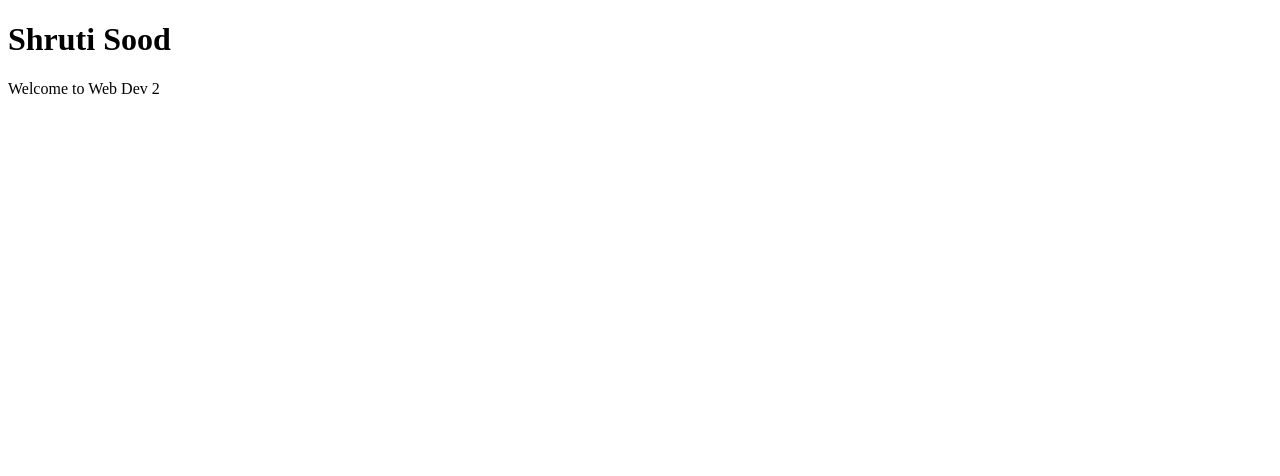
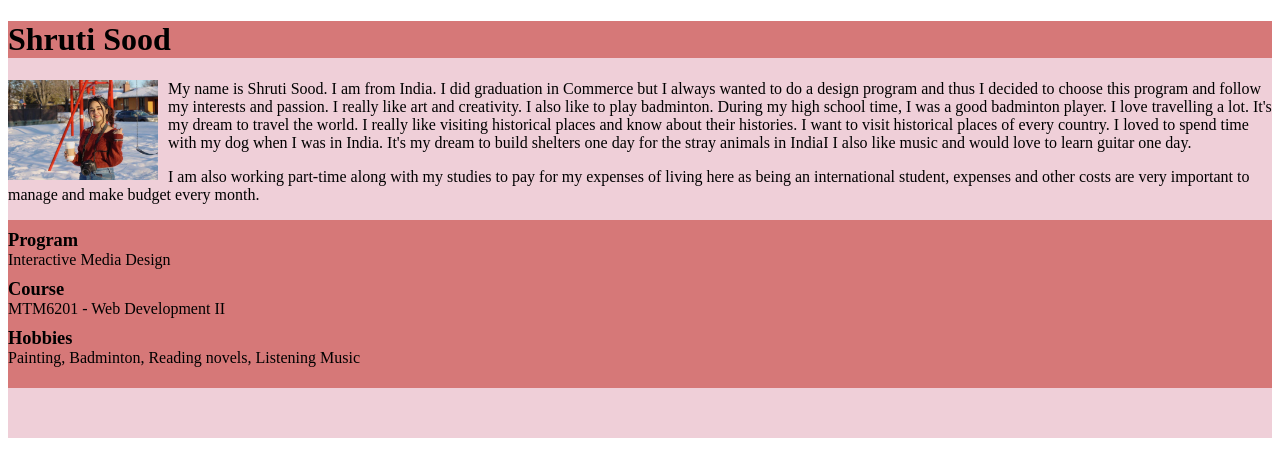
Before and after one commit to Shruti00123/mtm6201-week1, a plain HTML site: page index.html in a window 1280 px wide. Drawn offline with Linux system fonts and the light colour scheme.

Commit message:
css changes

```diff
--- /dev/null
+++ b/css/main.css
@@ -0,0 +1,26 @@
+.image{
+    max-width: 150px;
+    height: auto;
+    float: left;
+    margin-right: 10px;
+}
+.list{
+    background-color:  rgb(214, 120, 120);
+    padding-bottom: 5px;
+}
+dt{
+    font-weight: bold;
+    font-size: 1.15rem;
+    padding-top: 10px;
+}
+dd{
+    margin: 0;
+}
+.wrapper{
+    background-color: rgb(239, 207, 216);
+    padding-bottom: 50px;
+}
+
+h1{
+    background-color: rgb(214, 120, 120);
+}
--- a/index.html
+++ b/index.html
@@ -1,15 +1,40 @@
 <!DOCTYPE html>
 <html lang="en">
+
 <head>
     <meta charset="UTF-8">
     <meta http-equiv="X-UA-Compatible" content="IE=edge">
     <meta name="viewport" content="width=device-width, initial-scale=1.0">
+    <link rel="stylesheet" href="css/main.css">
     <title>Shruti Sood</title>
 </head>
+
 <body>
     <div class="wrapper">
         <h1>Shruti Sood</h1>
-        <p>Welcome to Web Dev 2</p>
+        <img src="images/myimage.jpg" alt="image description" class="image">
+        <div class="text">
+            <p>
+                My name is Shruti Sood. I am from India. I did graduation in Commerce but I always wanted to do a design
+                program and thus I decided to choose this program and follow my interests and passion. I really like art
+                and creativity. I also like to play badminton. During my high school time, I was a good badminton player. I love travelling a lot. It's my dream to travel the world. I really like visiting historical places and know about their histories. I want to visit historical places of every country. I loved to spend time with my dog when I was in India. It's my dream to build shelters one day for the stray animals in IndiaI I also like music and would love to learn guitar one day.
+            </p>
+            <p>
+                I am also working part-time along with my studies to pay for my expenses of living here as being an international student, expenses and other costs are very important to manage and make budget every month.
+            </p>
+        </div>
+
+        <div class="list">
+            <dl>
+                <dt>Program</dt>
+                <dd>Interactive Media Design</dd>
+                <dt>Course</dt>
+                <dd>MTM6201 - Web Development II</dd>
+                <dt>Hobbies</dt>
+                <dd>Painting, Badminton, Reading novels, Listening Music</dd>
+            </dl>
+        </div>
     </div>
 </body>
+
 </html>
```
Also changed, not shown: images/myimage.jpg (added).
